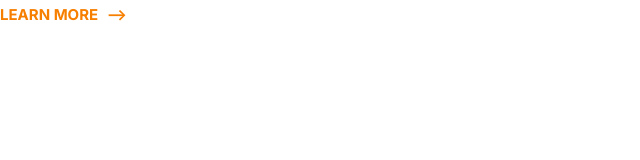
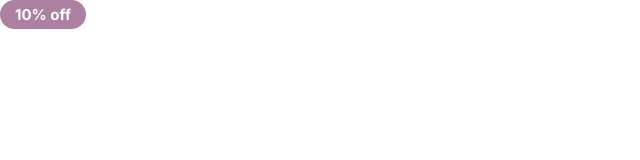
Before and after one commit to Bombar77/CSS-and-HTML, a plain HTML site: page index.html in a window 1280 px wide. Shown: the whole page, without its empty margins (0-640 px from the left). Drawn offline with Linux system fonts and the light colour scheme.

Commit message:
Add three badge styles.

```diff
--- a/CSS/styles.css
+++ b/CSS/styles.css
@@ -85,3 +85,36 @@ a {
         font-size: 1.5rem;
     }
 }
+
+/* Badges */
+.badge {
+    border-radius: 20px;
+    font-size: 2rem;
+    font-weight: bold;
+    padding: 0.5rem 1.5rem;
+    white-space: nowrap;
+}
+
+.badge--primary {
+    background-color: var(--color-primary);
+    color: white;
+}
+
+.badge--secondary {
+    background-color: var(--color-secondary);
+    color: white;
+}
+
+.badge--small {
+    font-size: 1.6rem;
+}
+
+@media screen and (min-width: 1024px) {
+    .badge {
+        font-size: 1.5rem;
+    }
+
+    .badge--small {
+        font-size: 1.2rem;
+    }
+}
--- a/index.html
+++ b/index.html
@@ -14,6 +14,6 @@
     <title>Document</title>
   </head>
   <body>
-   <a href="" class="link-arrow">Learn more </a>
+<span class="badge badge--primary">10% off</span>
   </body>
 </html>
```
Also changed, not shown: components/badges.html (added, +3 -0 lines), 1 other file.
